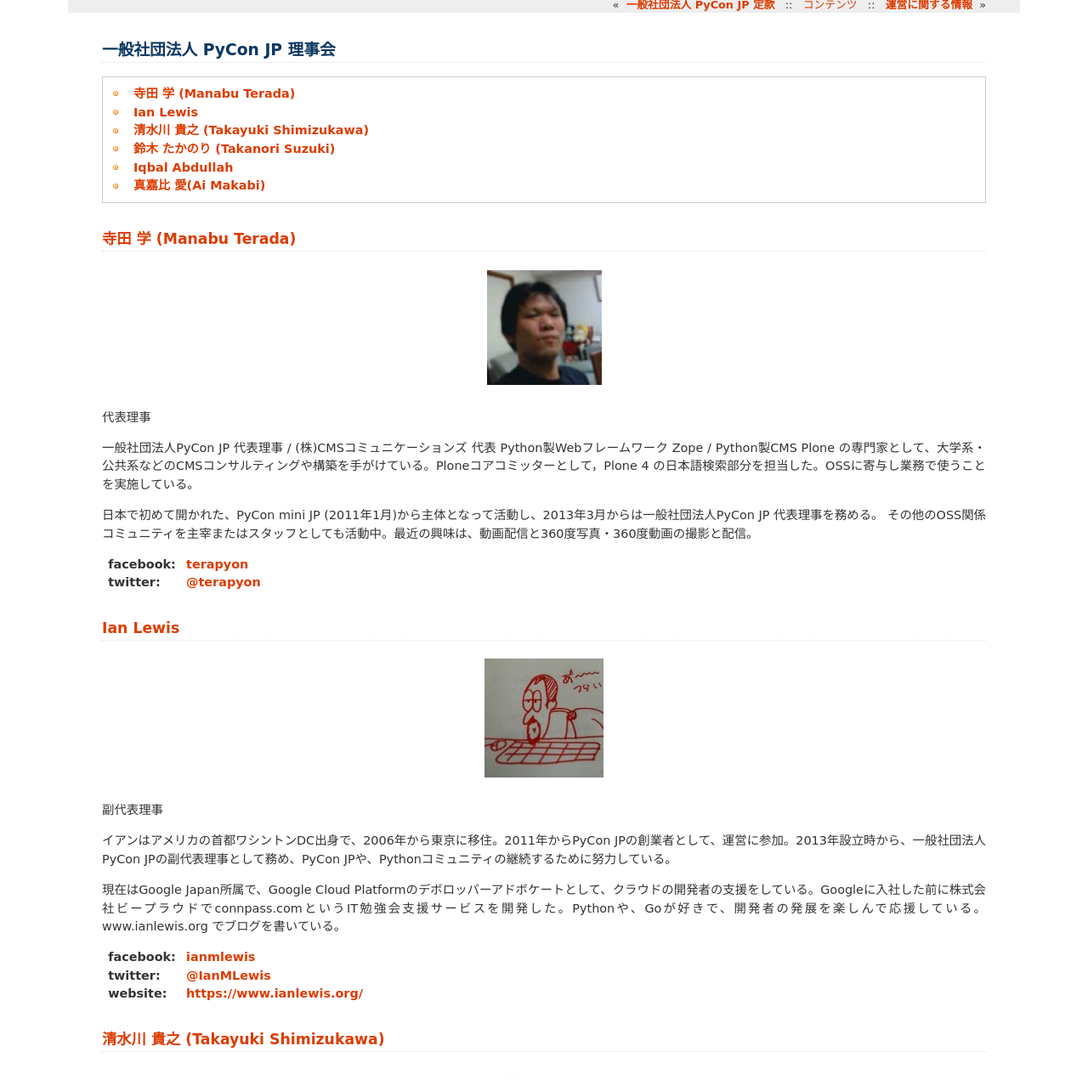
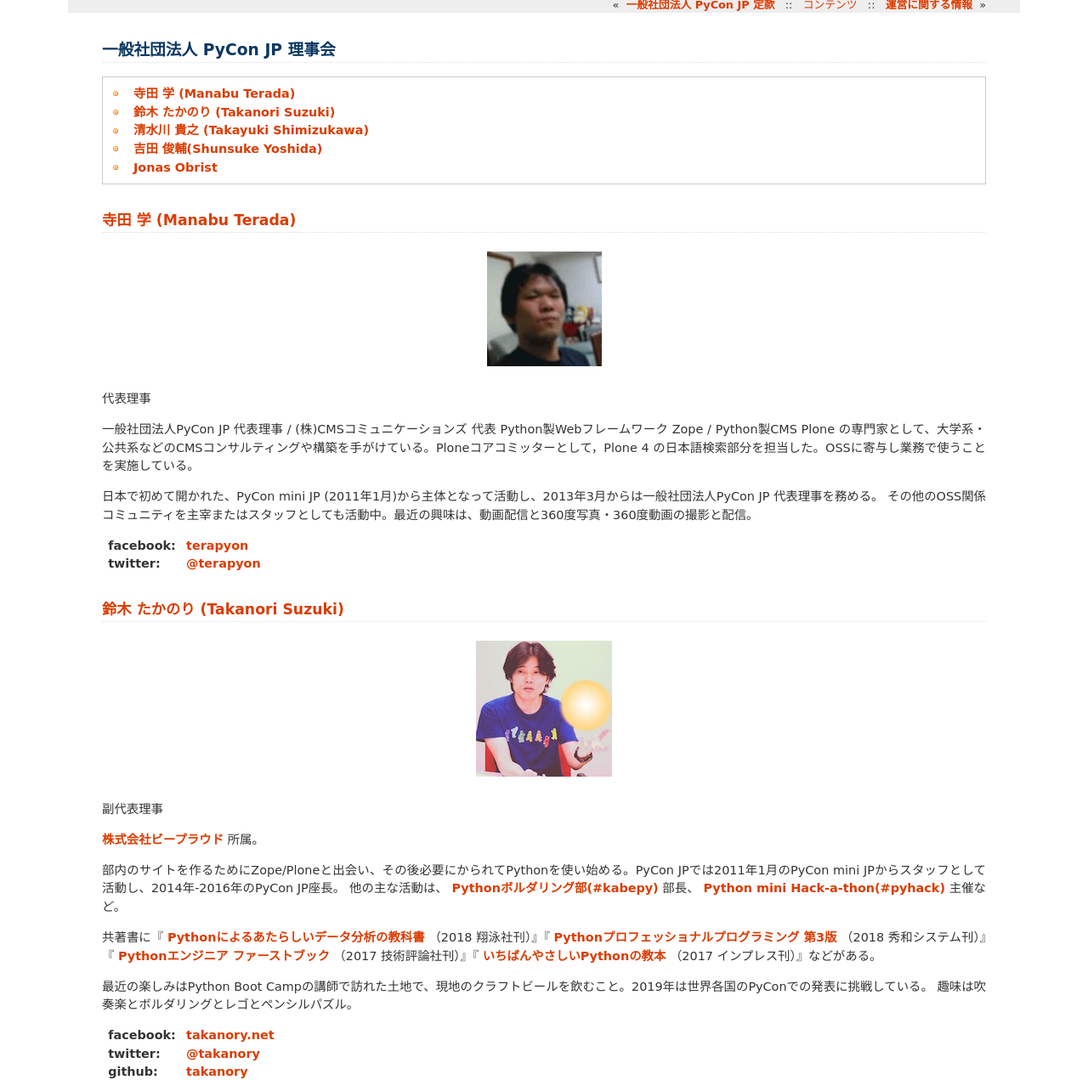
Before and after one commit to pyconjp/www.pycon.jp, a Sphinx documentation site: the page built from source/committee/board.rst, in a window 1280 px wide and 1400 px high, cut to the strip 129-1400 px from the top of the window. Shown: the whole strip at 85% size. Built offline with Sphinx 7.4.7, drawn with Linux system fonts in a browser that asks for light colours; some of the changed text lies outside the part shown.

Commit message:
ISSAH-1558 remove ian, iqbal, makabi add yoshida, jonas and update my profile

```diff
--- a/source/committee/board.rst
+++ b/source/committee/board.rst
@@ -22,23 +22,25 @@
 .. _terapyon: https://www.facebook.com/terapyon
 .. _@terapyon: https://twitter.com/terapyon
 
-Ian Lewis
-=========
-.. figure:: /_static/ian.jpg
+鈴木 たかのり (Takanori Suzuki)
+===============================
+.. figure:: /_static/takanori.jpg
 
 副代表理事
 
-イアンはアメリカの首都ワシントンDC出身で、2006年から東京に移住。2011年からPyCon JPの創業者として、運営に参加。2013年設立時から、一般社団法人 PyCon JPの副代表理事として務め、PyCon JPや、Pythonコミュニティの継続するために努力している。
+`株式会社ビープラウド <http://www.beproud.jp/>`_ 所属。
 
-現在はGoogle Japan所属で、Google Cloud Platformのデボロッパーアドボケートとして、クラウドの開発者の支援をしている。Googleに入社した前に株式会社ビープラウドでconnpass.comというIT勉強会支援サービスを開発した。Pythonや、Goが好きで、開発者の発展を楽しんで応援している。www.ianlewis.org でブログを書いている。
+部内のサイトを作るためにZope/Ploneと出会い、その後必要にかられてPythonを使い始める。PyCon JPでは2011年1月のPyCon mini JPからスタッフとして活動し、2014年-2016年のPyCon JP座長。
+他の主な活動は、 `Pythonボルダリング部(#kabepy) <http://kabepy.connpass.com/>`_ 部長、 `Python mini Hack-a-thon(#pyhack) <http://pyhack.connpass.com/>`_ 主催など。
 
-:facebook: ianmlewis_
-:twitter: `@IanMLewis`_
-:website: `https://www.ianlewis.org/`_
+共著書に『 `Pythonによるあたらしいデータ分析の教科書 <https://www.shoeisha.co.jp/book/detail/9784798158341>`_ （2018 翔泳社刊）』『 `Pythonプロフェッショナルプログラミング 第3版 <https://www.shuwasystem.co.jp/products/7980html/5382.html>`_ （2018 秀和システム刊）』『 `Pythonエンジニア ファーストブック <http://gihyo.jp/book/2017/978-4-7741-9222-2>`_ （2017 技術評論社刊）』『 `いちばんやさしいPythonの教本 <http://book.impress.co.jp/books/1116101151>`_ （2017 インプレス刊）』などがある。
 
-.. _ianmlewis: https://www.facebook.com/ianmlewis
-.. _@IanMLewis: https://twitter.com/IanMLewis
-.. _https://www.ianlewis.org/: https://www.ianlewis.org/
+最近の楽しみはPython Boot Campの講師で訪れた土地で、現地のクラフトビールを飲むこと。2019年は世界各国のPyConでの発表に挑戦している。
+趣味は吹奏楽とボルダリングとレゴとペンシルパズル。
+
+:facebook: `takanory.net <https://www.facebook.com/takanory.net>`_
+:twitter: `@takanory <https://twitter.com/takanory>`_
+:github: `takanory <https://github.com/takanory/>`_
 
 清水川 貴之 (Takayuki Shimizukawa)
 ===================================
@@ -71,64 +73,18 @@
 .. _@shimizukawa: https://twitter.com/shimizukawa
 .. _http://清水川.jp/: http://清水川.jp/
 
-鈴木 たかのり (Takanori Suzuki)
-===============================
-.. figure:: /_static/takanori.jpg
+吉田 俊輔(Shunsuke Yoshida)
+===========================
+.. figure:: /_static/yoshida.jpg (画像を入れてください)
 
 理事
 
-`株式会社ビープラウド <http://www.beproud.jp/>`_ 所属。
+(ここにプロフィールを書いてください)
 
-部内のサイトを作るためにZope/Ploneと出会い、その後必要にかられてPythonを使い始める。PyCon JPでは2011年1月のPyCon mini JPからスタッフとして活動し、2014年-2016年のPyCon JP座長。
-他の主な活動は、 `Pythonボルダリング部(#kabepy) <http://kabepy.connpass.com/>`_ 部長、 `Python mini Hack-a-thon(#pyhack) <http://pyhack.connpass.com/>`_ 主催など。
-
-共著書に『 `Pythonによるあたらしいデータ分析の教科書 <https://www.shoeisha.co.jp/book/detail/9784798158341>`_ （2018 翔泳社刊）』『 `Pythonプロフェッショナルプログラミング 第3版 <https://www.shuwasystem.co.jp/products/7980html/5382.html>`_ （2018 秀和システム刊）』『 `Pythonエンジニア ファーストブック <http://gihyo.jp/book/2017/978-4-7741-9222-2>`_ （2017 技術評論社刊）』『 `いちばんやさしいPythonの教本 <http://book.impress.co.jp/books/1116101151>`_ （2017 インプレス刊）』などがある。
-
-趣味は吹奏楽とレゴとペンシルパズル。
-
-:facebook: `takanory.net <https://www.facebook.com/takanory.net>`_
-:twitter: `@takanory <https://twitter.com/takanory>`_
-
-Iqbal Abdullah
-==============
-.. figure:: /_static/iqbal.jpg
+Jonas Obrist
+============
+.. figure:: /_static/jonas.jpg (画像を入れてください)
 
 理事
 
-マレーシア首都のクアランプール出身。1997年から在日。佐賀大学理工学部卒。
-
-クラウド・テレフォニー・プラットフォーム提供する `(株) Xoxzo <https://www.xoxzo.com/>`_ の代表。
-
-Python製Webフレームワーク Django を利用し、Xoxzoのプロダクトに取り入れる。積極的に Python 系のコミュニティーの参加、Djangoプロジェクトなど応援、貢献している。
-2011年から2013年の PyCon JP の運営スタッフとして参加させていただき、以降一般社団法人PyCon JPの創業メンバーの一人として海外コミュニティーとの連携の強化に力入れている。
-
-2014年に PyCon MY を立ち上げ、2015年の `PyCon MY <http://pycon.my/>`_ の座長として務める。2017年のマレーシアで開催する予定のPyCon APACの座長もなってる。
-
-趣味は旅行、温泉、お散歩、読書とブログでの執筆。
-
-:website: http://iqbal.rileks.la
-:twitter: `@iqbalabd`_
-
-.. _@iqbalabd: https://twitter.com/iqbalabd/
-
-
-真嘉比 愛(Ai Makabi)
-=====================
-.. figure:: /_static/makabi.jpeg
-
-理事
-
-`ちゅらデータ株式会社`_ 代表 / `PyLadies Tokyo`_ 発起人
-
-普段はpandasやscikit-learnといったPyDataのライブラリを利用して、データ活用のためのコンサルティング・受託分析などを手がけている。
-
-2014年にPyCon JPのスタッフに参加したのをきっかけに、同年、 PyLadies_ 初の日本支部となる `PyLadies Tokyo`_ を立ち上げ、女性Pythonistaが広く活躍できるよう尽力している。また2015年にはAPAC地域のPyLadiesと共同でPyLadies APACを立ち上げ、海外PyLadiesコミュニティの連携と拡大にも注力している。
-
-:facebook: `ai.makabi`_
-:twitter: `@a_macbee`_
-
-.. _ちゅらデータ株式会社: https://churadata.okinawa/
-.. _PyLadies Tokyo: http://tokyo.pyladies.com/
-.. _PyLadies: http://www.pyladies.com/
-.. _ai.makabi: https://www.facebook.com/ai.makabi
-.. _@a_macbee: https://twitter.com/a_macbee
+(ここにプロフィールを書いてください)
```
Also changed, not shown: source/_static/ian.jpg (deleted), source/_static/iqbal.jpg (deleted), source/_static/makabi.jpeg (deleted), source/_static/masuda.jpg (deleted).
